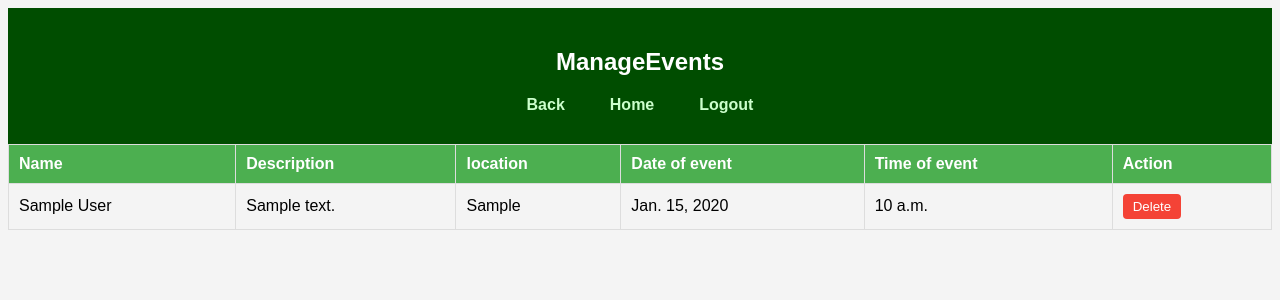
After one commit to rigmaumesh34/MiniProject, a Django app: page /manageevent/ in a window 1280 px wide. The commit adds this page. Shown: the top 300 px of the page. Run offline with Django 5.2, Linux system fonts and the light colour scheme; tables that the repository leaves empty hold one stand-in row (values such as "Sample post").

Commit message:
added delete event option for admin

```diff
--- a/RIT_BAZAAR/studentApp/urls.py
+++ b/RIT_BAZAAR/studentApp/urls.py
@@ -56,6 +56,8 @@ urlpatterns = [
     path('viewcomplaints/', views.view_complaints, name='viewcomplaints'),
     path('logout/', views.admin_logout, name='logout'),
     path('viewclaim/', views.viewclaim, name='viewclaim'),
+    path('manageevent/', views.manageevent, name='manageevent'),
+    path('deleteevent/<int:event_id>/', views.deleteevent, name='deleteevent'),
     # path('payment/initiate/<int:item_id>/', views.initiate_payment, name='initiate_payment'),
     # path('payment/handle-payment/', views.handle_payment, name='handle_payment'),
 ]
--- a/RIT_BAZAAR/studentApp/views.py
+++ b/RIT_BAZAAR/studentApp/views.py
@@ -430,6 +430,22 @@ def eventss(request):
     events = Events.objects.all()
     return render(request, 'events.html', {'events': events})
 
+def manageevent(request):
+    events = Events.objects.all()
+    return render(request, 'manageevent.html', {'events': events})
+
+def deleteevent(request,event_id):
+    event = get_object_or_404(Events, id=event_id)
+    if request.method == 'POST':
+        event.delete()
+
+    return redirect('manageevent')
+
+
+
+
+
+
 
 def manageitemfound(request):
     student = request.user.student_profile
--- a/RIT_BAZAAR/templates/adminaddevent.html
+++ b/RIT_BAZAAR/templates/adminaddevent.html
@@ -123,7 +123,7 @@
         <nav>
             <ul>
                 <li><a href="{% url 'adminhome' %}">Back</a></li>
-
+                <li><a href="{% url 'manageevent' %}">Manage Event</a></li>
                 <li><a href="{% url 'adminlogout' %}">Logout</a></li>
 
 
--- /dev/null
+++ b/RIT_BAZAAR/templates/manageevent.html
@@ -0,0 +1,129 @@
+<!DOCTYPE html>
+<html lang="en">
+<head>
+    <meta charset="UTF-8">
+    <meta name="viewport" content="width=device-width, initial-scale=1.0">
+    <title>Events</title>
+    <style>
+        body {
+            font-family: Arial, sans-serif;
+            background-color: #f4f4f4;
+
+        }
+        table {
+            width: 100%;
+            border-collapse: collapse;
+        }
+        table, th, td {
+            border: 1px solid #ddd;
+        }
+        th, td {
+            padding: 10px;
+            text-align: left;
+        }
+        th {
+            background-color: #4CAF50;
+            color: white;
+        }
+        button {
+            background-color: #f44336;
+            color: white;
+            padding: 5px 10px;
+            border: none;
+            border-radius: 4px;
+            cursor: pointer;
+        }
+        button:hover {
+            background-color: #d32f2f;
+        }
+        header {
+            background-color: #004d00; /* Darker green */
+            padding: 20px;
+            text-align: center;
+            color: #ffffff;
+        }
+
+        header h1 {
+            margin: 0;
+            font-size: 2.5em;
+        }
+        nav ul {
+            list-style-type: none;
+            padding: 0;
+            margin: 10px 0;
+            display: flex;
+            justify-content: center;
+            gap: 15px;
+        }
+
+        nav ul li {
+            margin: 0 15px;
+        }
+
+        nav ul li a {
+            color: #ccffcc; /* Light green text */
+            text-decoration: none;
+            font-weight: bold;
+        }
+
+        nav ul li a:hover {
+            text-decoration: underline;
+        }
+
+    </style>
+</head>
+
+<body>
+    <header>
+        <h2> ManageEvents</h2>
+        <nav>
+            <ul>
+                <li><a href="{% url 'adminaddevent' %}">Back</a></li>
+                <li><a href="{% url 'adminhome' %}">Home</a></li>
+
+                <li><a href="{% url 'logout' %}">Logout</a></li>
+
+            </ul>
+        </nav>
+    </header>
+
+
+    <table border="1">
+        <thead>
+            <tr>
+                <th>Name</th>
+                <th>Description</th>
+                <th>location</th>
+                <th>Date of event</th>
+                <th>Time of event</th>
+                <th>Action</th>
+
+            </tr>
+        </thead>
+        <tbody>
+            {% for event in events %}
+            <tr>
+                <td>{{ event.name }}</td>
+                <td>{{ event.description }}</td>
+                <td>{{ event.location }}</td>
+                <td>{{ event.dateofevent }}</td>
+                <td>{{ event.timeofevent }}</td>
+
+                <td>
+
+
+                <form action="{% url 'deleteevent' event.id %}" method="post">
+                    {% csrf_token %}
+                    <button type="submit">Delete</button>
+                </form>
+
+                </td>
+
+
+            </tr>
+
+        </tbody>
+        {% endfor %}
+    </table>
+</body>
+</html>
```
